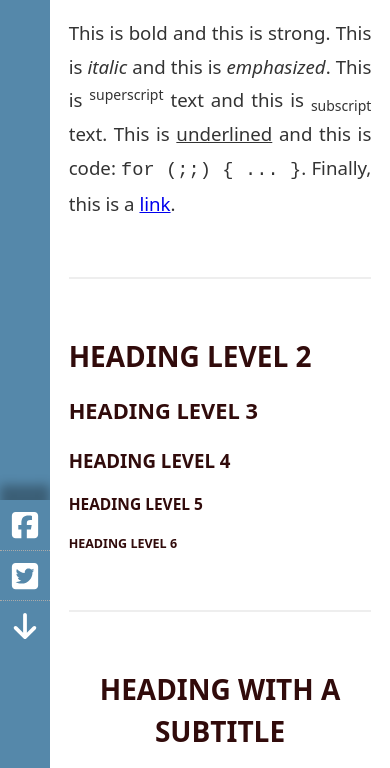
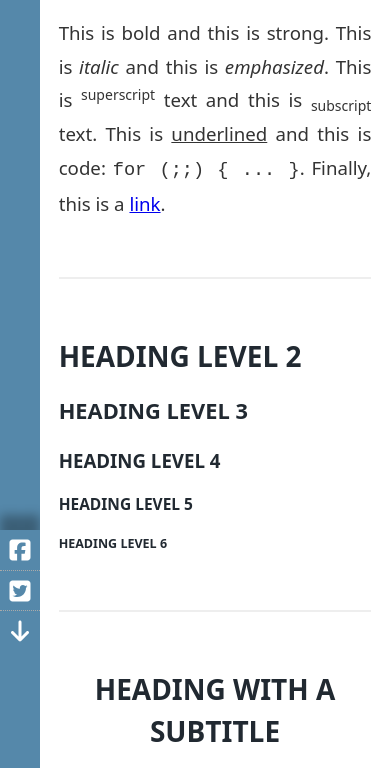
Before and after one commit to kesk82/docsy, a website built with webpack: page src/index.html in a window 390 px wide. Shown: the part 234-1002 px from the top of the page. Built offline with nearby package versions, Linux system fonts and the light colour scheme; files whose address does not match are found by name.

Commit message:
Use variables (CSS custom properties) for colors.
Do not hash image file names.

```diff
--- a/src/css/_base.css
+++ b/src/css/_base.css
@@ -2,6 +2,26 @@
   box-sizing: border-box;
   --color-space-cadet-std: hsla(233, 22%, 23%,1);
   --color-space-cadet-wlight-oposit: hsla(53.1,22.4%,95%,1);
+  --text-alt-color: #212931;
+  --hr-line-color: #eeeeee;
+  --pre-code-background: #404040;
+  --pre-code-color: #eee;
+  --pre-code-border-color: #aaa;
+  --page-background-color: #fff;
+  --header-text-color: #fff;
+  --header-background-color: #120110;
+  --body-background: #340324;
+  --body-text-color: #333;
+  --nav-bar-text-color: #fff;
+  --nav-bar-bg-color: #58a;
+  --nav-bar-width: 50px;
+  --nav-bar-border-color: #aaa;
+}
+
+@media screen and (max-width: 460px) {
+  :root {
+    --nav-bar-width: 40px;
+  }
 }
 
 *,
@@ -59,10 +79,6 @@ ol {
 }
 
 h1, h2, h3, h4, h5, h6 {
-  color: #212931;
-}
-
-h1, h2, h3, h4, h5, h6 {
   font-weight: 900;
   line-height: 1.5;
   margin: 0 0 1rem 0;
@@ -83,7 +99,7 @@ hr {
   border: 0;
   border-bottom: solid 2px;
   margin: 3rem 0;
-  border-bottom-color: #eeeeee;
+  border-bottom-color: var(--hr-line-color);
 }
 
 img {
--- a/src/css/_theme.css
+++ b/src/css/_theme.css
@@ -1,10 +1,10 @@
 body {
-  background: #ccc;
-  color: #333;
+  background: var(--body-background);
+  color: var(--body-text-color);
 }
 
 h1, h2, h3, h4, h5, h6 {
-  color: #310b0b;
+  color: var(--text-alt-color);
   text-transform: uppercase;
 }
 
@@ -15,13 +15,13 @@ header {
 }
 
 pre {
-  background-color: #404040;
+  background-color: var(--pre-code-background);
   font-family: monospace;
   padding: 15px;
-  color: #eee;
+  color: var(--pre-code-color);
   overflow: auto;
   border-radius: 6px;
-  box-shadow: 0 6px 0 0 #aaa;
+  box-shadow: 0 6px 0 0 var(--pre-code-border-color);
 }
 
 #page-wrapper {
@@ -31,7 +31,7 @@ pre {
   /* border-right: 1px solid #ccc; */
   box-shadow: 0 0 30px 0 rgba(0, 0, 0, 0.6);
   margin: 160px auto;
-  background: #fff;
+  background: var(--page-background-color);
   flex-wrap: wrap;
 }
 
@@ -58,26 +58,26 @@ pre {
   flex: 0 0 100%;
   padding: .5em;
   margin: 0;
-  background: #333;
-  color: white;
+  background: var(--header-background-color);
+  color: var(--header-text-color);
   overflow: hidden;
   font-weight: 700;
-  text-shadow: 0 -1px 1px #335166;
+  /* text-shadow: 0 -1px 1px #665166; */
   position: relative;
   text-align: center;
   text-transform: uppercase;
 
   a {
-    color: white;
+    color: var(--header-text-color);
   }
 }
 
 #nav {
-  flex: 0 0 50px;
-  background-color: #58a;
-  color: #fff;
+  flex: 0 0 var(--nav-bar-width);
+  background-color: var(--nav-bar-bg-color);
+  color: var(--nav-bar-text-color);
   border: 0;
-  width: 50px;
+  width: var(--nav-bar-width);
   overflow: hidden;
   position: relative;
 
@@ -90,9 +90,9 @@ pre {
     top: 0;
     bottom: auto;
     min-height: 100vh;
-    background-color: #58a;
-    color: #fff;
-    width: 50px;
+    background-color: var(--nav-bar-bg-color);
+    color: var(--nav-bar-text-color);
+    width: var(--nav-bar-width);
     overflow: hidden;
 
     body.navbar-sticky & {
@@ -112,28 +112,28 @@ pre {
     list-style: none;
     padding: 0;
     margin: 0;
-    width: 50px;
+    width: var(--nav-bar-width);
 
     li {
-      width: 50px;
-      height: 50px;
+      width: var(--nav-bar-width);
+      height: var(--nav-bar-width);
       padding: 0;
       margin: 0;
       overflow: hidden;
-      border-top: 1px dotted #aaa;
+      border-top: 1px dotted var(--nav-bar-border-color);
       position: relative;
 
       a {
         display: block;
         margin: 0;
-        padding: 10px;
+        padding: calc(var(--nav-bar-width) / 5);
       }
 
       svg {
         display: block;
-        width: 30px;
-        height: 30px;
-        fill: #fff;
+        width: calc( var(--nav-bar-width) - calc(var(--nav-bar-width) / 5 * 2) );
+        height: calc( var(--nav-bar-width) - calc(var(--nav-bar-width) / 5 * 2) );
+        fill: var(--nav-bar-text-color);
         /* position: absolute;
         top: 50%;
         left: 50%;
@@ -198,10 +198,10 @@ pre {
 
 #footer {
   flex: 0 0 100%;
-  background: #333;
-  color: white;
+  background: var(--header-background-color);
+  color: var(--header-text-color);
 
   a {
-    color: white;
+    color: var(--header-text-color);
   }
 }
--- a/src/js/index.js
+++ b/src/js/index.js
@@ -37,9 +37,8 @@ function refreshNavbar() {
 }
 
 document.addEventListener('scroll', e => {
-  console.clear();
-  console.log(navBarContainer.offsetTop);
-
+  // console.clear();
+  // console.log(navBarContainer.offsetTop);
   // console.log("window.scrollY: ", window.scrollY);
   // console.log("document.documentElement.clientHeight: ", document.documentElement.clientHeight);
   // console.log("window.innerHeight: ", window.innerHeight);
@@ -48,7 +47,6 @@ document.addEventListener('scroll', e => {
   // console.log("pageFooterRect.top: ", pageFooterRect.top);
   // console.log("pageFooter.offsetTop: ", pageFooter.offsetTop);
   // console.log("navBar.offsetHeight: ", navBar.offsetHeight)
-
   refreshNavbar();
 });
 
--- a/webpack.common.js
+++ b/webpack.common.js
@@ -9,7 +9,7 @@ module.exports = {
 
   output: {
     path: path.resolve(__dirname, './dist'),
-    filename: 'js/[name].[hash].js',
+    filename: 'js/[name].[fullhash].js',
     chunkFilename: 'js/[name].[chunkhash].bundle.js',
     clean: true
   },
@@ -29,14 +29,14 @@ module.exports = {
         test: /\.(png|svg|jpg|gif|webp|avif)$/,
         type: 'asset/resource',
         generator: {
-            filename: 'img/[name].[hash][ext]',
+            filename: 'img/[name][ext]',
         },
       },
       {
         test: /\.(woff|woff2|eot|ttf|otf)$/,
         type: 'asset/resource',
         generator: {
-            filename: 'fonts/[name].[hash][ext]',
+            filename: 'fonts/[name][ext]',
         },
       },
     ]
--- a/webpack.prod.js
+++ b/webpack.prod.js
@@ -23,7 +23,7 @@ module.exports = merge(common, {
 
   plugins: [
     new MiniCssExtractPlugin({
-      filename: 'css/[name].[hash].css'
+      filename: 'css/[name].[fullhash].css'
     }),
   ]
 });
```
Also changed, not shown: dist/generic.html, dist/img/pic01.jpg (renamed from src/images/pic01.jpg), dist/img/pic02.jpg (renamed from src/images/pic02.jpg), dist/img/pic03.jpg (renamed from src/images/pic03.jpg), dist/img/pic04.jpg (renamed from src/images/pic04.jpg), dist/img/pic08.jpg (renamed from src/images/pic08.jpg), dist/img/pic09.jpg (renamed from src/images/pic09.jpg), dist/index.html, 4 other files.
